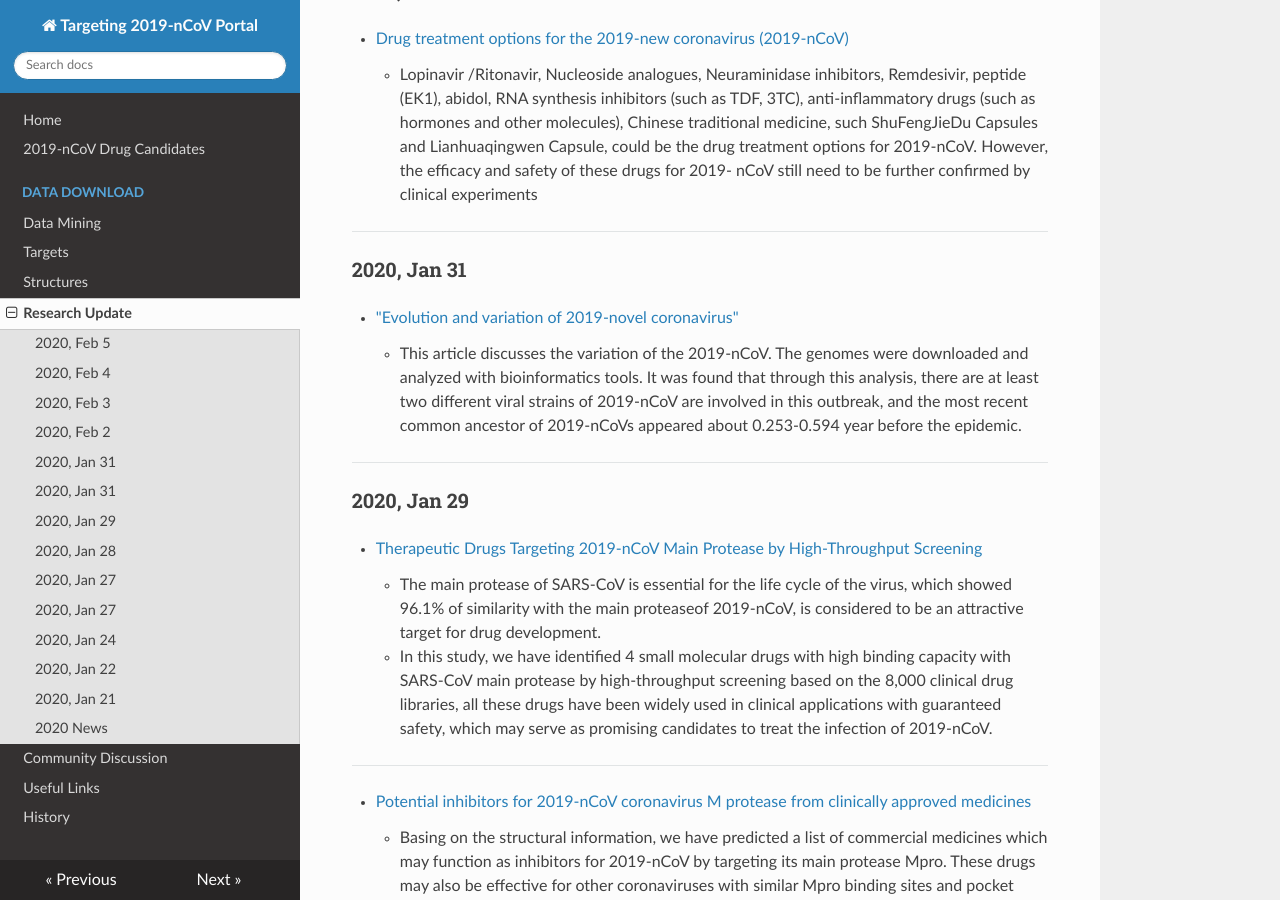
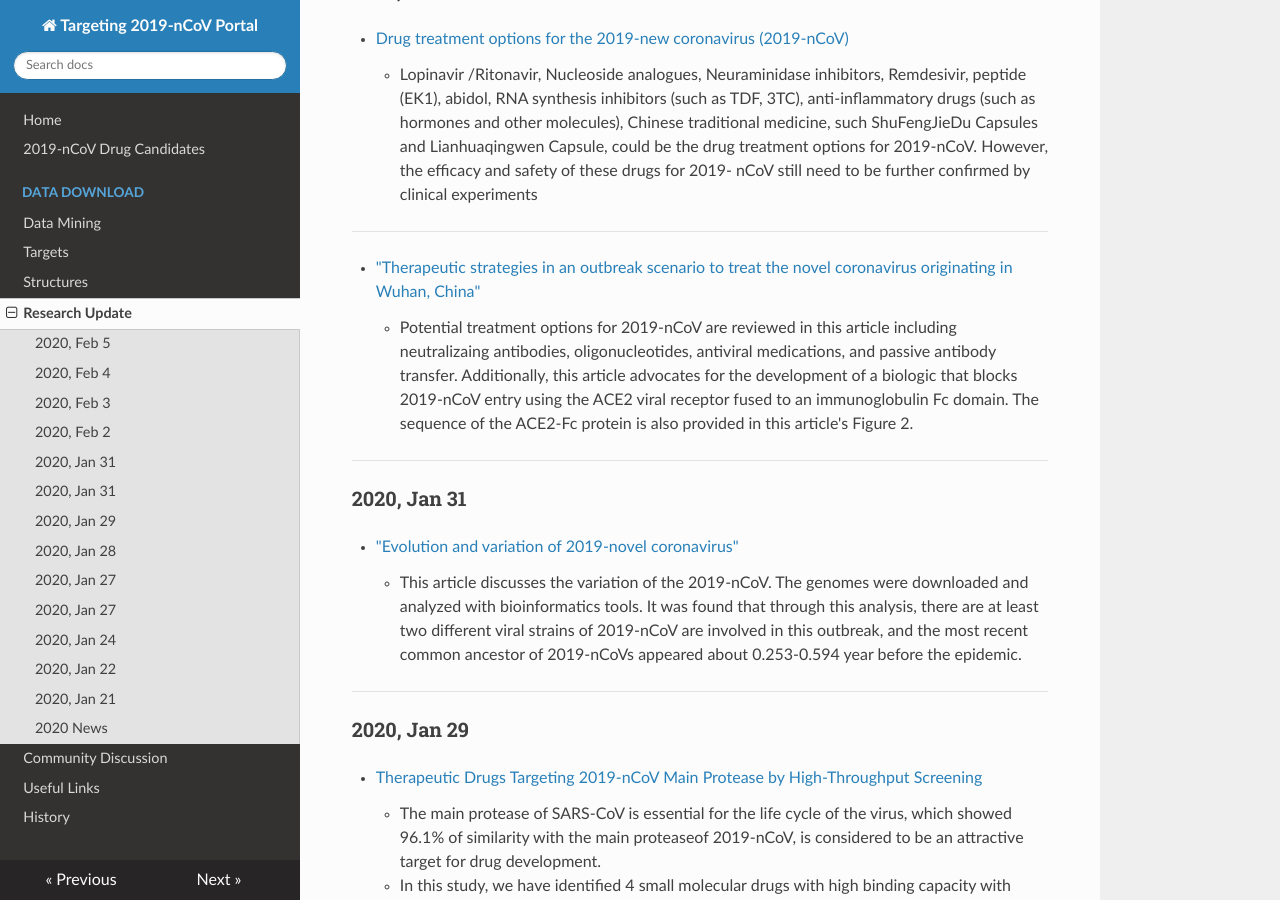
Before and after one commit to GHDDI-AILab/Targeting2019-nCoV, an MkDocs documentation site: the page built from docs/research_progress.md, in a window 1280 px wide and 900 px high, scrolled down 3112 px. Built offline with MkDocs 1.6.1, drawn with Linux system fonts in a browser that asks for light colours; nearby versions of some CDN libraries.

Commit message:
Update research_progress.md

```diff
--- a/docs/research_progress.md
+++ b/docs/research_progress.md
@@ -68,6 +68,10 @@
  * [Drug treatment options for the 2019-new coronavirus (2019-nCoV)](https://www.jstage.jst.go.jp/article/bst/advpub/0/advpub_2020.01020/_article)
     * Lopinavir /Ritonavir, Nucleoside analogues, Neuraminidase inhibitors, Remdesivir, peptide (EK1), abidol, RNA synthesis inhibitors (such as TDF, 3TC), anti-inflammatory drugs (such as hormones and other molecules), Chinese traditional medicine, such ShuFengJieDu Capsules and Lianhuaqingwen Capsule, could be the drug treatment options for 2019-nCoV. However, the efficacy and safety of these drugs for 2019- nCoV still need to be further confirmed by clinical experiments
 
+---
+
+ * ["Therapeutic strategies in an outbreak scenario to treat the novel coronavirus originating in Wuhan, China"](http://ghddiai.oss-cn-zhangjiakou.aliyuncs.com/file/file_tsostncowc.pdf)
+    * Potential treatment options for 2019-nCoV are reviewed in this article including neutralizaing antibodies, oligonucleotides, antiviral medications, and passive antibody transfer. Additionally, this article advocates for the development of a biologic that blocks 2019-nCoV entry using the ACE2 viral receptor fused to an immunoglobulin Fc domain. The sequence of the ACE2-Fc protein is also provided in this article's Figure 2.
 ---
 
 ### 2020, Jan 31
```
